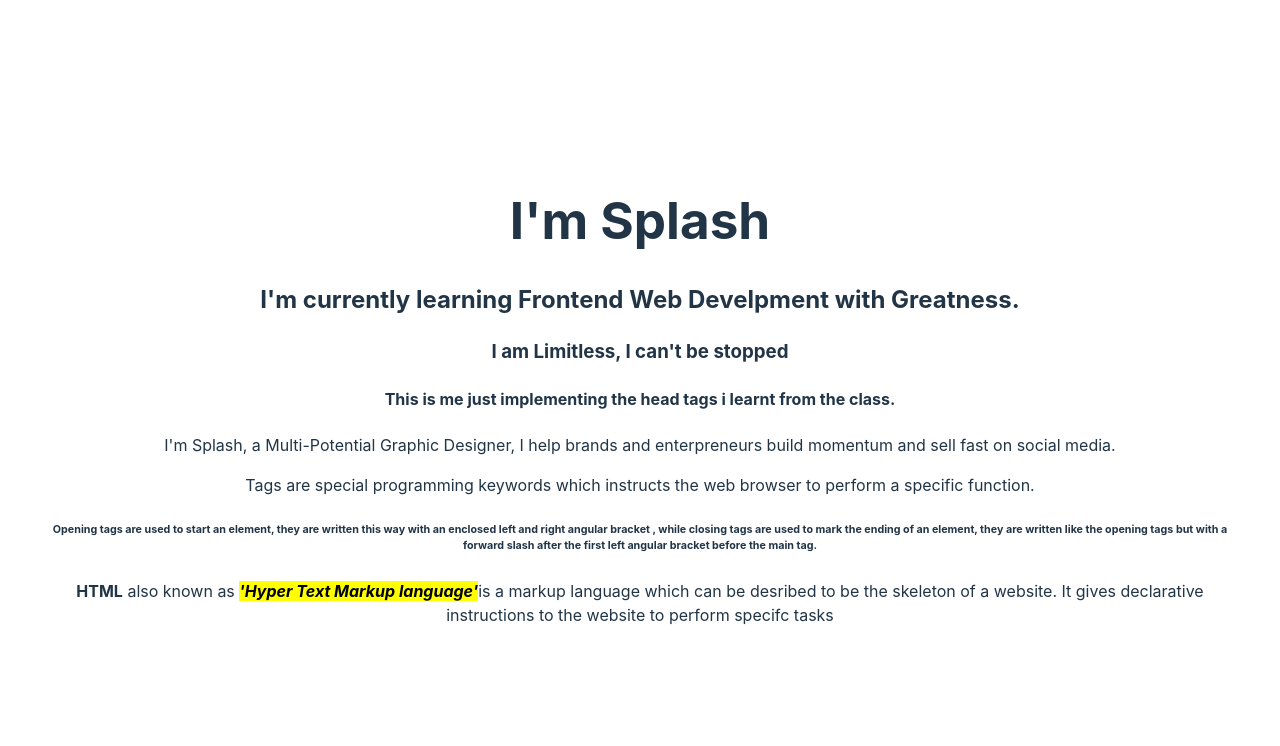
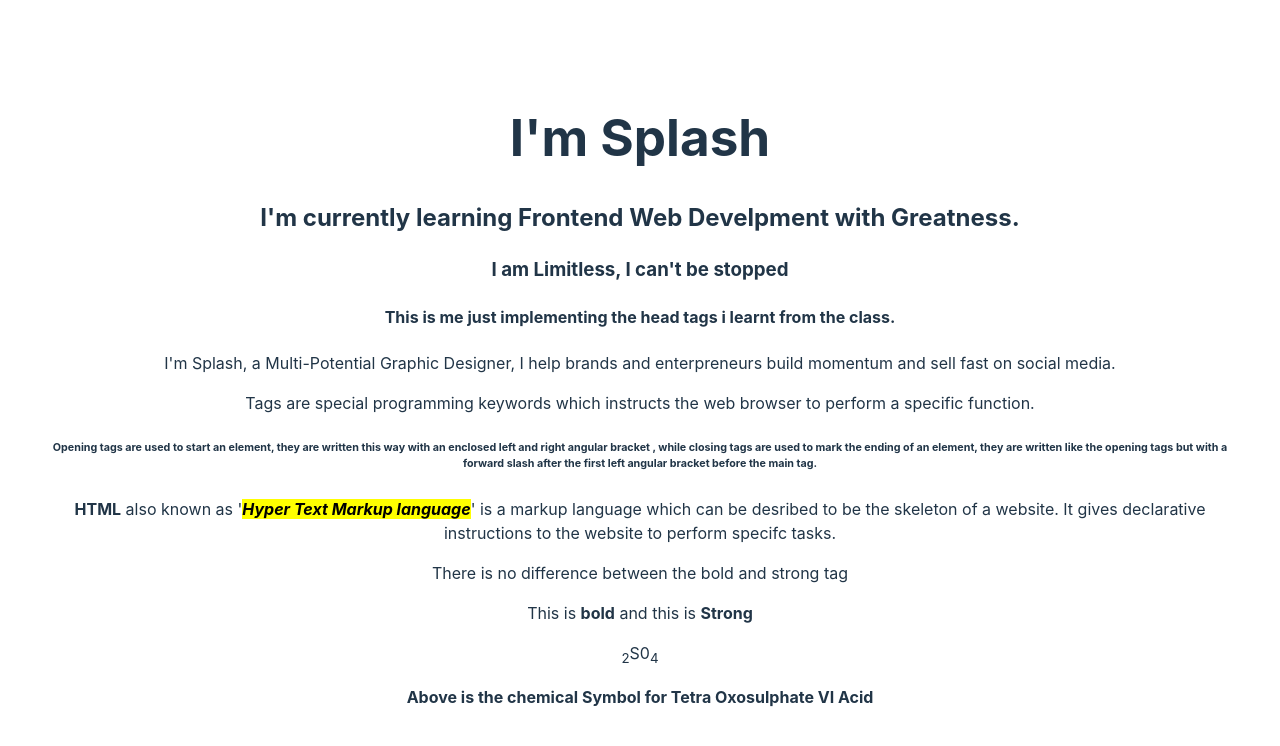
Before and after one commit to splashgfx/FrontEnd, a React (Vite) app: page / in a window 1280 px wide. Shown: the top 746 px of the page. Built offline with nearby package versions, Linux system fonts and the light colour scheme.

Commit message:
implementing subscripts and superscripts

```diff
--- a/src/App.jsx
+++ b/src/App.jsx
@@ -10,17 +10,28 @@ function App() {
      <h3>I am Limitless, I can't be stopped</h3>
      <h4>This is me just implementing the head tags i learnt from the class.</h4>
 
+
      <p>I'm Splash, a Multi-Potential Graphic Designer, I help brands and enterpreneurs build momentum
       and sell fast on social media.</p>
       <p>Tags are special programming keywords which instructs the web browser to perform a specific
         function.</p>
 
+
         <h6>Opening tags are used to start an element, they are written this way with an enclosed left and right
           angular bracket , while closing tags are used to mark the ending of an element, they are written
           like the opening tags but with a forward slash after the first left angular bracket before the main tag.</h6>
 
-          <p><b>HTML</b> also known as  <mark><strong><i>'Hyper Text Markup language'</i></strong></mark>is a markup language which can be desribed to be the
-            skeleton of a website. It gives declarative instructions to the website to perform specifc tasks </p>
+
+          <p><b>HTML</b> also known as  '<mark><strong><i>Hyper Text Markup language</i></strong></mark>' is a markup language which can be desribed to be the
+            skeleton of a website. It gives declarative instructions to the website to perform specifc tasks.</p>
+
+
+            <p>There is no difference between the bold and strong tag</p>
+            <p>This is <b>bold</b> and this is <strong>Strong</strong></p>
+
+
+            <p><sub>2</sub>S0<sub>4</sub></p>
+            <p><b>Above is the chemical Symbol for Tetra Oxosulphate VI Acid</b></p>
 
 
     </>
```
